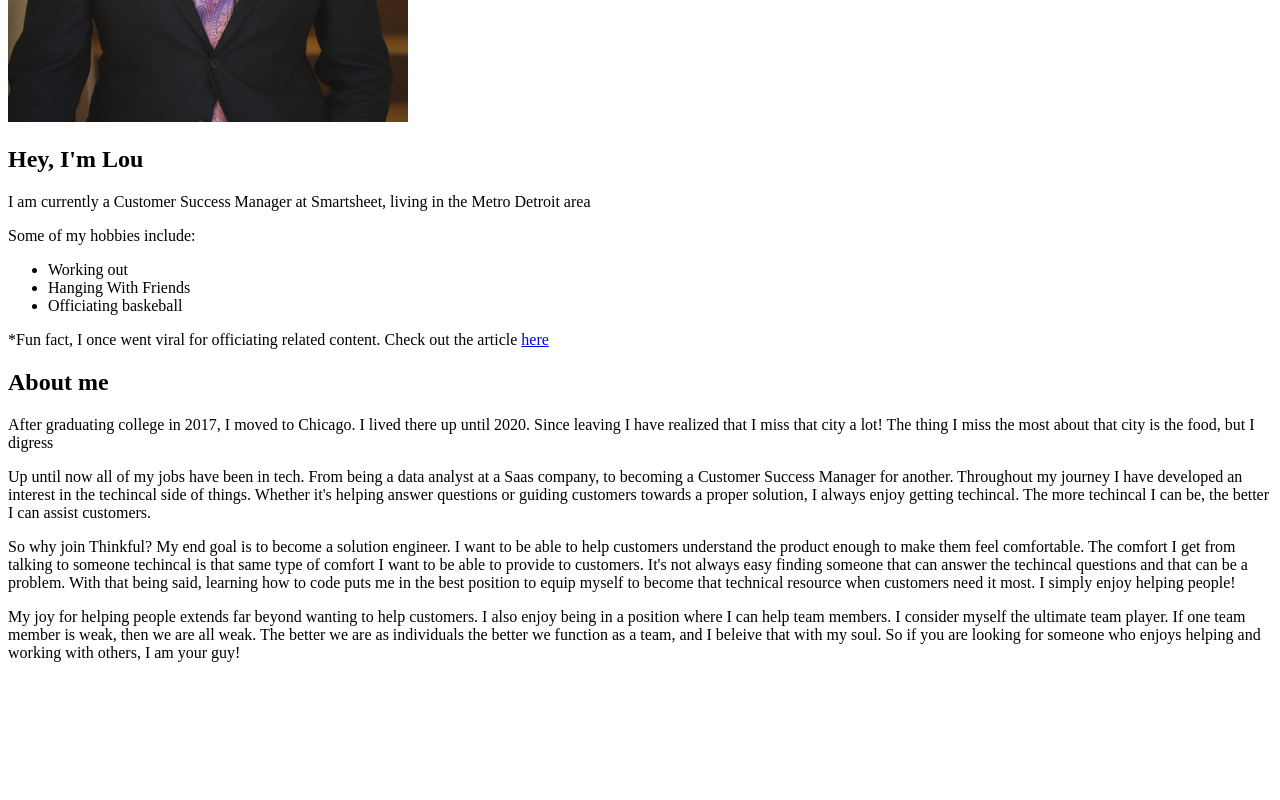
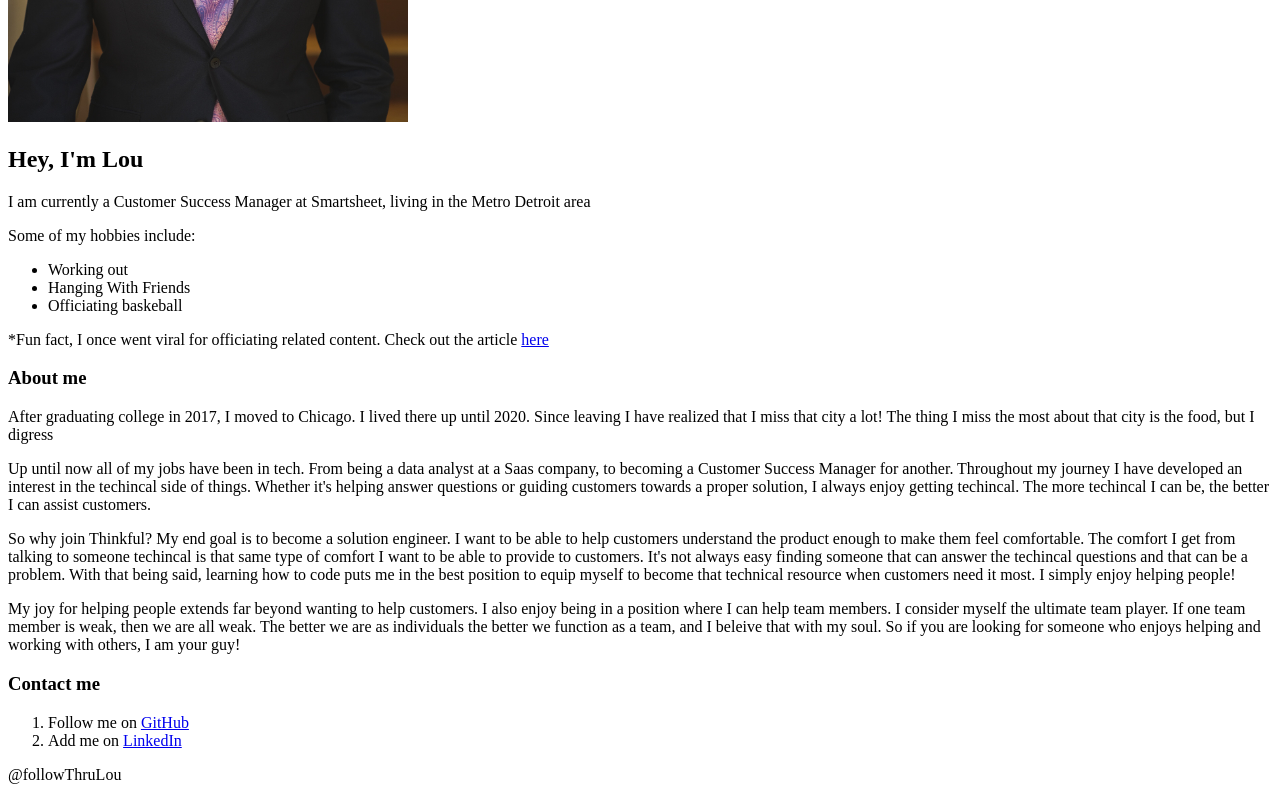
Before and after one commit to Nup3/portfolio, a plain HTML site: page portfolio/index.html in a window 1280 px wide. Shown: the part 458-1258 px from the top of the page. Before the commit the page ends 1136 px from the top, so only its background shows below. Drawn offline with Linux system fonts and the light colour scheme.

Commit message:
Header/Footer
Adding Header & Footer

```diff
--- a/portfolio/index.html
+++ b/portfolio/index.html
@@ -7,7 +7,9 @@
     <link href="style.css" rel="stylesheet"
       type="text/css"/>
     <body>
+      <header>
       <h1> Louis T. Brown - Current Thinkful Student</h1>
+      </header>
         <img src ="Headshot.JPG" alt="Louis Headshot"
           width="400"
           height="500"/>
@@ -24,7 +26,7 @@
       <p>*Fun fact, I once went viral for officiating related content. Check out the article <a href="https://www.cbssports.com/nba/news/basketball-referee-videos-himself-practicing-the-many-different-ways-to-give-a-technical">here</a>
       </p>
 
-      <h2>About me</h2>
+      <h3>About me</h3>
       <p> After graduating college in 2017, I moved to Chicago. I lived there up until 2020. Since leaving I have realized that I miss that city a lot! The thing I miss the most about that city is the food, but I digress</p>
 
       <p> Up until now all of my jobs have been in tech. From being a data analyst at a Saas company, to becoming a Customer Success Manager for another. Throughout my journey I have developed an interest in the techincal side of things. Whether it's helping answer questions or guiding customers towards a proper solution, I always enjoy getting techincal. The more techincal I can be, the better I can assist customers.  </p>
@@ -32,6 +34,20 @@
 
       <p> My joy for helping people extends far beyond wanting to help customers. I also enjoy being in a position where I can help team members. I consider myself the ultimate team player. If one team member is weak, then we are all weak. The better we are as individuals the better we function as a team, and I beleive that with my soul. So if you are looking for someone who enjoys helping and working with others, I am your guy! </p>
 
+      <h3> Contact me</h3>
+      <p>
+        <ol>
+          <li> Follow me on <a href="https://github.com/Nup3"> GitHub</a>
+          </li>
+          <li> Add me on <a href= "https://www.linkedin.com/in/louis-t-brown-b57488121/"> LinkedIn</a>
+          </li>
+        </ol>
+      </p>
+      <footer>
+        <p> @followThruLou
+        </p>
+      </footer>
+
 
     </body>
   </head>
```
